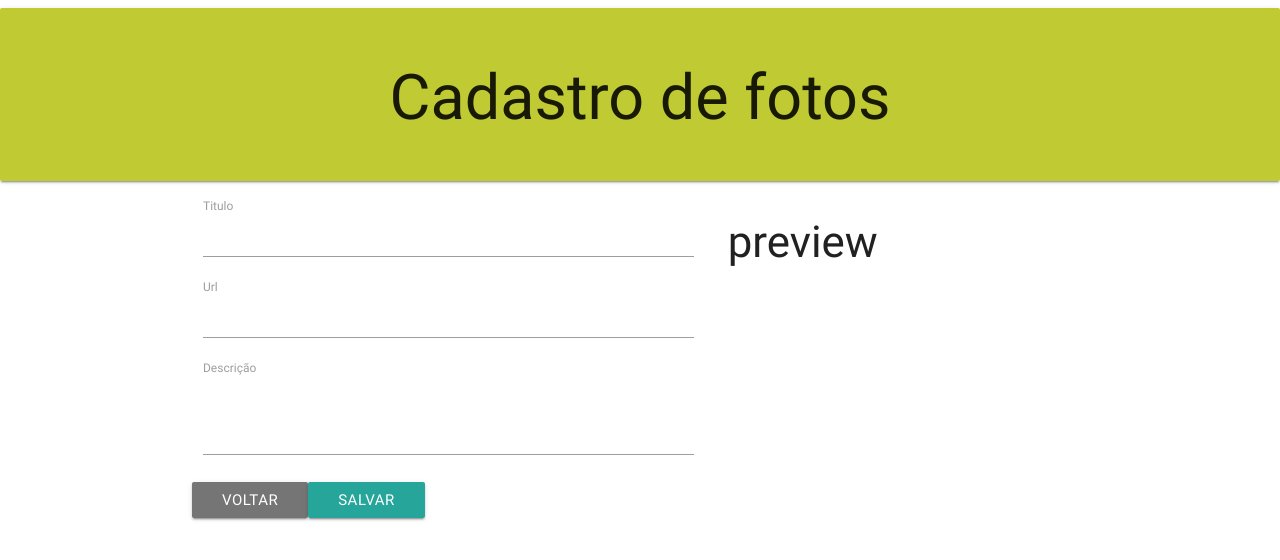
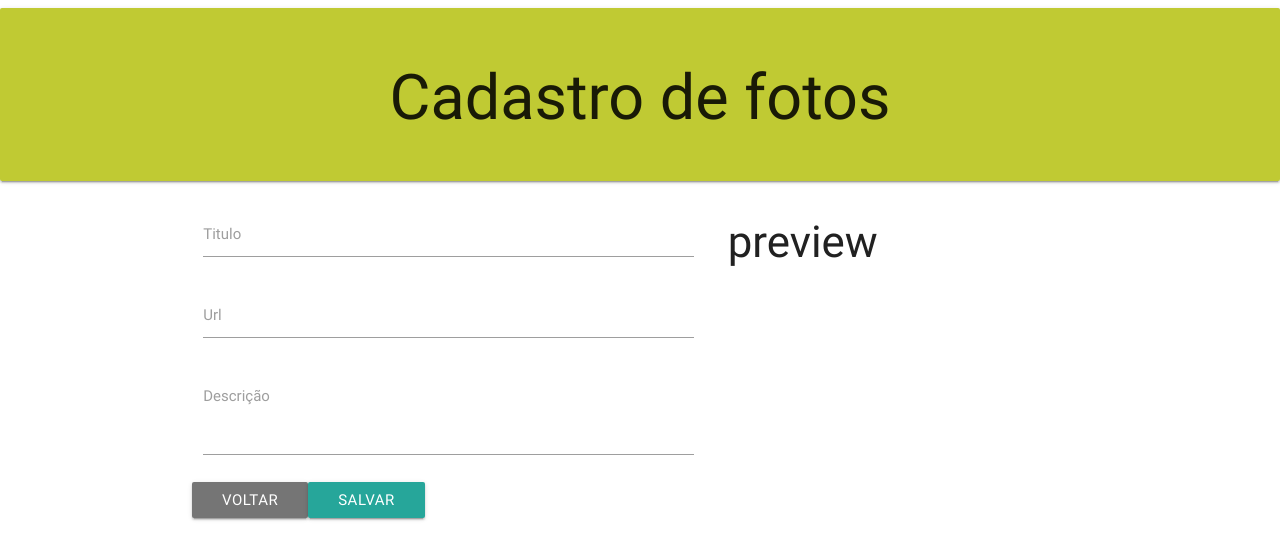
Before and after one commit to CaelumAulas/ng7508, an Angular app: page /cadastro in a window 1280 px wide. Shown: the top 560 px of the page. Built offline with nearby package versions, Linux system fonts and the light colour scheme.

Commit message:
Adicionado jQuery e Materialize.js

```diff
--- a/package.json
+++ b/package.json
@@ -22,6 +22,7 @@
     "@angular/platform-browser-dynamic": "^5.2.0",
     "@angular/router": "^5.2.0",
     "core-js": "^2.4.1",
+    "jquery": "^3.3.1",
     "materialize-css": "^0.100.2",
     "rxjs": "^5.5.6",
     "zone.js": "^0.8.19"
--- a/src/app/cadastro/cadastro.component.html
+++ b/src/app/cadastro/cadastro.component.html
@@ -4,24 +4,19 @@
 <main class="container">
     <div class="row">
         <form class="col m7" (submit)="salvar($event)">
-
-            <div>
-                    {{foto.titulo}}
-            </div>
-
             <div class="input-field col s12">
                 <input (input)="foto.titulo = $event.target.value"  id="titulo" type="text" class="validate">
-                <label class="active" for="titulo">Titulo</label>
+                <label for="titulo">Titulo</label>
             </div>
 
             <div class="input-field col s12">
                 <input (input)="foto.url = $event.target.value" id="url" type="text" class="validate">
-                <label for="url" class="active">Url</label>
+                <label for="url">Url</label>
             </div>
 
             <div class="input-field col s12">
                 <textarea (input)="foto.descricao = $event.target.value" id="descricao" class="materialize-textarea"></textarea>
-                <label for="descricao" class="active">Descrição</label>
+                <label for="descricao">Descrição</label>
             </div>
             <a routerLink="" class="btn grey darken-1">Voltar</a>
             <button class="btn">Salvar</button>
@@ -29,6 +24,10 @@
         </form>
         <aside class="col m5">
             <h3>preview</h3>
+
+            <div>{{foto.titulo}}</div>
+            <div>{{foto.url}}</div>
+            <div>{{foto.descricao}}</div>
         </aside>
     </div>
 </main>
--- a/src/app/cadastro/cadastro.component.ts
+++ b/src/app/cadastro/cadastro.component.ts
@@ -11,9 +11,7 @@ export class CadastroComponent implements OnInit {
 
   foto = new FotoComponent()
 
-  constructor(private conexaoApi: HttpClient) {
-
-  }
+  constructor(private conexaoApi: HttpClient) {}
 
   ngOnInit() {}
 
```
Also changed, not shown: .angular-cli.json.
